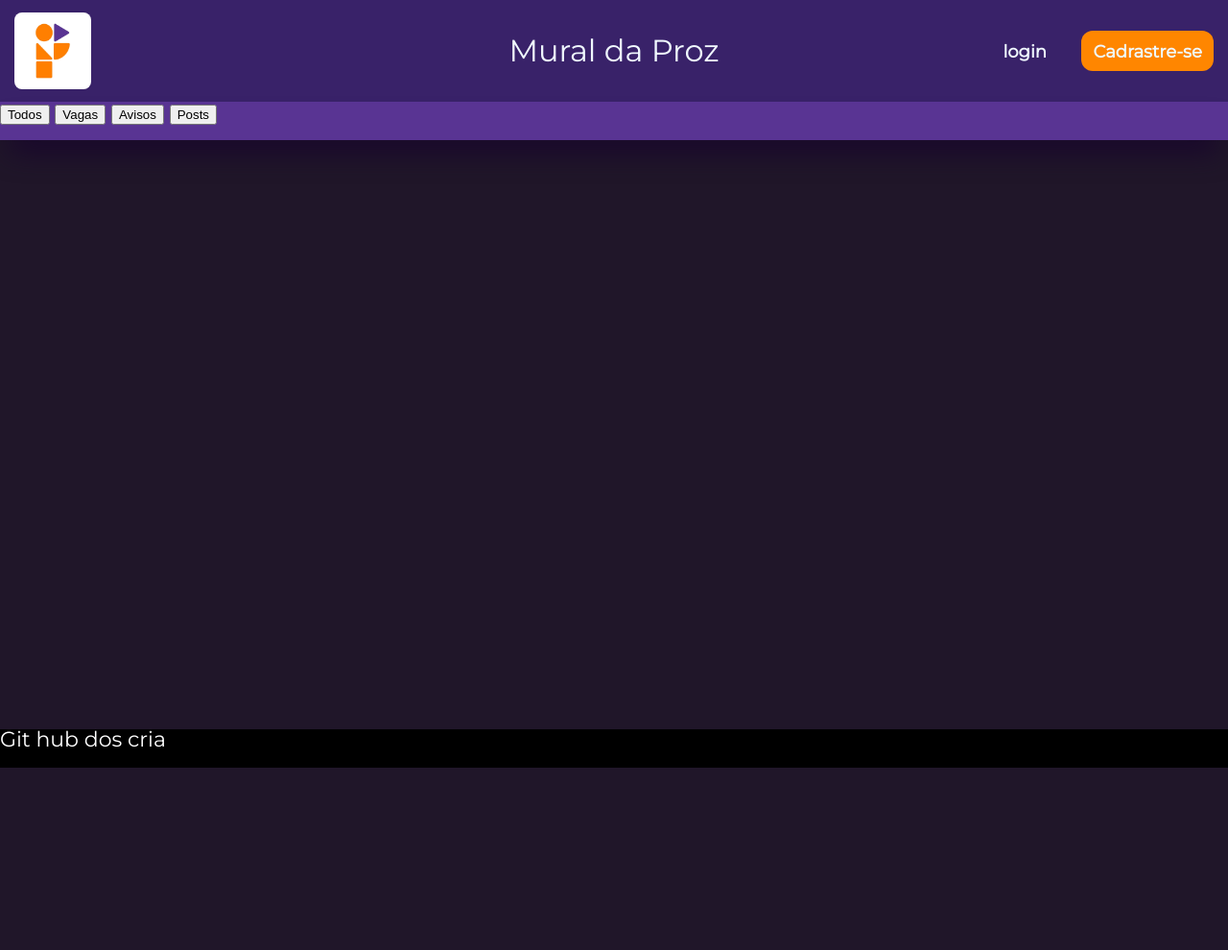
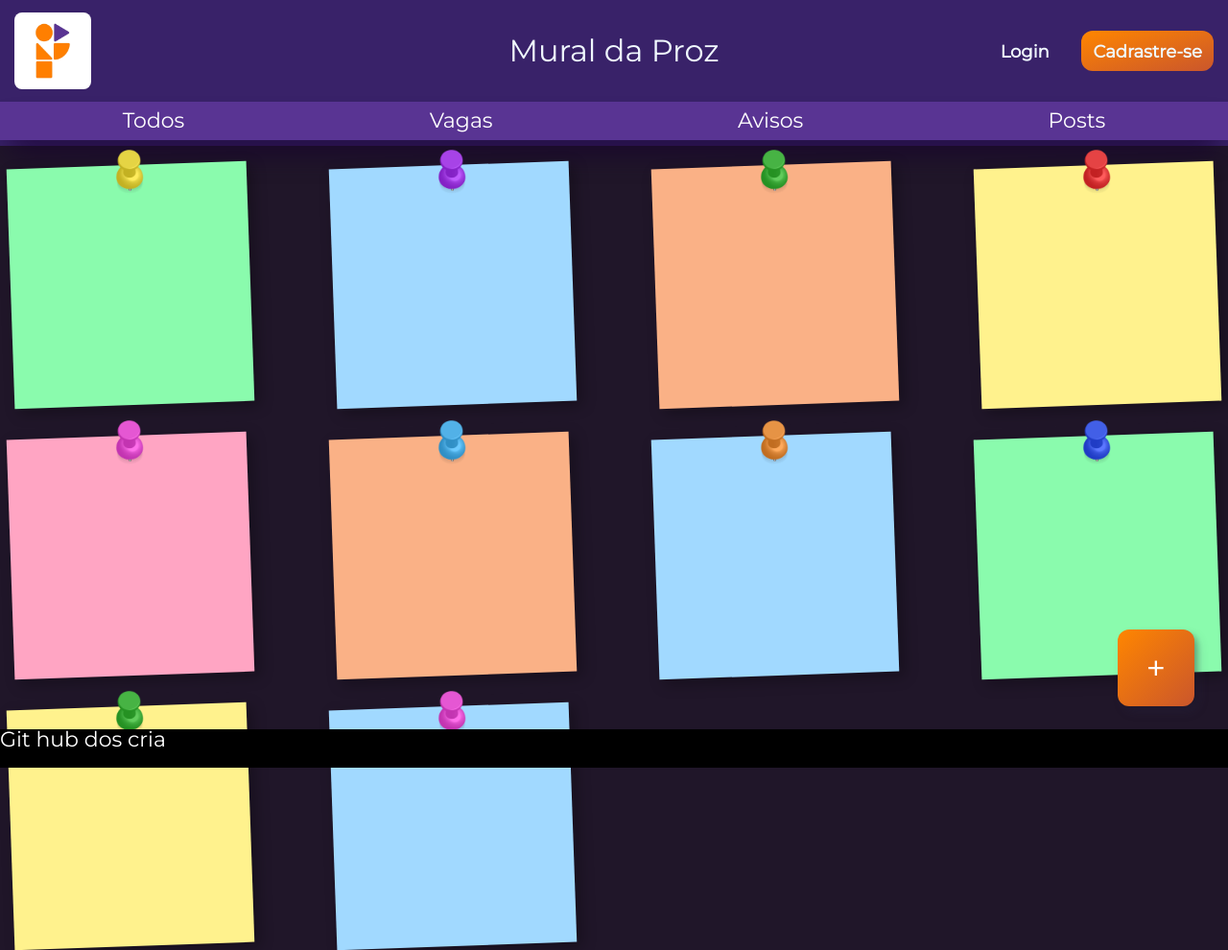
Before and after one commit to isaac-rom3ro/mural-proz, a PHP site: page /pages/mural.php in a window 1280 px wide. Shown: the whole page at 96% size. Before the commit the page ends 800 px from the top, so only its background shows below. Run offline with PHP 8.4, Linux system fonts and the light colour scheme.

```diff
--- a/assets/style/footer.css
+++ b/assets/style/footer.css
@@ -3,6 +3,7 @@
     background-color: #000;
     width: 100vw;
     height: 5vh;
+    top: 95%;
 }
 
 .credits-github{
--- a/assets/style/header.css
+++ b/assets/style/header.css
@@ -1,13 +1,13 @@
 body{
     font-family: 'Montserrat', sans-serif ;font-size: 22px;
+;
 }
 
 .header__content{
     background-color: #392269;
     display: flex;
     flex-direction: column;
-    width: 100vw;
-    height: 15vh;
+    height: 19vh;
 }
 
 
@@ -66,7 +66,7 @@ body{
 }
 
 .header__user .subscribe{
-    background-color: #ff8600;
+    background-image: linear-gradient(to right bottom, #ff8600, #ca562c);
     padding: 4%;
     border-radius: 12px;
 }
@@ -93,3 +93,7 @@ body{
     justify-content: space-around;
     height: 5vh;
 }
+
+.nav__list-sections li{
+    cursor: pointer;
+}
--- a/assets/style/main.css
+++ b/assets/style/main.css
@@ -1,18 +1,191 @@
-.main__board{
+body{
     background-color: #201629;
-    width: 100vw;
-    height: 80vh;
-    display: flex;
-    flex-direction: row;
-    flex-wrap: wrap;
-    justify-content: center;
-    align-items: center;
+    height: 100vh;
+    overflow-x: hidden;
 
 }
 
-.post{
-    background-color: rgb(216, 197, 113);
-    height: 25vh;
-    width: 25%;
-    margin: 50px 10px;
+.main__content{
+    display: flex;
+    flex-direction: column;
+    margin-top: 20px;
+    height: 80vh;
+    position: relative;
 }
+
+.main__content .board-posts{
+    width: 100%;
+    place-items: center;
+    gap: 5%;
+    height: 80vh;
+    display: grid;
+    grid-template-columns: 1fr 1fr 1fr 1fr;
+}
+
+.board-posts .post{
+    border-left: 25px solid transparent;
+    width: 250px;
+    height:  250px;
+    box-shadow: 5px 5px 15px rgba(0, 0, 0, 0.3);
+    transform: rotate(-2deg);
+    border: 0px solid ;
+    cursor: pointer;
+}
+.p1{
+    background-color: #8afbad;
+}
+.p2{
+    background-color: #a1d9ff;
+}
+.p3{
+    background-color: #fab186;
+}
+.p4{
+    background-color: #fff28d;
+}
+.p5{
+    background-color: #ffa5c3;
+}
+
+
+.board-posts .post .pin{
+    box-shadow: 0px 70px 12px -60px rgba(94, 94, 94, 0.27)
+}
+
+.post .pin img{
+    width: 12%;
+    position: absolute;
+    bottom: 88%;
+    left: 45%;
+}
+
+.main__content .main__buttom {
+    width: 80px;
+    height: 80px;
+    position: fixed;
+    top: 82vh;
+    left: 91vw;
+}
+
+
+
+.main__buttom .buttom-add-post{
+    border: none;
+    border-radius: 12px;
+    width: 100%;
+    height: 100%;
+    color: #fff;
+    background-image: linear-gradient(to right bottom, #ff8600, #ca562c);
+    box-shadow: rgba(50, 50, 93, 0.25) 5px 6px 12px -2px, rgba(0, 0, 0, 0.3) 5px 3px 7px -3px;
+    font-size: xx-large;
+    cursor: pointer;
+}
+
+.main__buttom.hidden{
+    display: none;
+}
+
+.window__content{
+    background-color: #20162936;
+    height: 95vh;
+    width: 100vw;
+    position: fixed;
+    top: 0%;
+    display: flex;
+    z-index: 999;
+    justify-content: center;
+    align-items: center;
+}
+
+.big-post{
+    width: 550px;
+    height: 550px;
+    display: flex;
+    position: fixed;
+    justify-content: center;
+}
+
+.create-post{
+    background-color: #fff28d;
+    width: 550px;
+    height: 550px;
+    position: fixed;
+    justify-content: center;
+}
+
+.post-content{
+    display: grid;
+    grid-template-areas: "input1";
+
+}
+
+.select-option{
+    width: 10vw;
+    border: none;
+    background-color: transparent;
+    border-bottom: solid 1px;
+}
+
+.enterprise-name{
+    grid-area: "input1";
+}
+.job{
+    grid-area: "input2";
+
+}
+.vacancy-description{
+    grid-area: "input3";
+
+}
+.vacancy-address{
+    grid-area: "input4";
+
+}
+.vacancy-link{
+    grid-area: "input5";
+
+}
+.vacancy-phone-number{
+    grid-area: "input6";
+
+}
+
+
+
+
+.create-post.hidden{
+    display: none;
+}
+
+.exit{
+    position: absolute;
+    left: 93%;
+    top: 1%;
+    width: 2vw;
+    height: 2vw;
+    border: 1px;
+    font-weight: 900;
+    display: flex;
+    align-items: center;
+    justify-content: center;
+    cursor: pointer;
+}
+
+.window__content.hidden{
+    display: none;
+}
+
+@keyframes openPost{
+    from{
+        opacity: 0;
+        transform: translate3d(20px, 0, 5px);
+    }
+    to{
+        opacity: 1;
+        transform: translate3d(0,0,0);
+    }
+}
+
+.animation{
+    animation: openPost 0.3s;
+}
--- a/pages/mural.php
+++ b/pages/mural.php
@@ -1,18 +1,20 @@
-<!--Pasta asset contem tudo relacionado com estilo, interacao, imagens-->
 <!DOCTYPE html>
 <html lang="pt-br">
 <head>
     <meta charset="UTF-8">
     <meta name="viewport" content="width=device-width, initial-scale=1.0">
     <title>Mural Proz</title>
-    <link rel="stylesheet" href="../assets/style/reset.css">                                   <!--limpa estilo css padrão dos navegadores -->
+    <link rel="stylesheet" href="../assets/style/reset.css">
     <link href='https://fonts.googleapis.com/css?family=Montserrat' rel='stylesheet'>
     <link rel="stylesheet" href="../assets/style/header.css">
     <link rel="stylesheet" href="../assets/style/main.css">
     <link rel="stylesheet" href="../assets/style/footer.css">
+
+    <script src="../assets/src/script.js" defer></script>
+    <script src="../assets/src/add-data.js" defer></script>
 </head>
+
 <body>
-
     <header class="header__content">
         <div class="header__top">
             <div class="header__logo">
@@ -27,52 +29,131 @@
 
             <div class="header__user">
                 <div class="a-button login">
-                   <a class="" href="../index.php"> login </a>
+                    <a class="" href=""> Login </a>
                 </div>
 
-                 <div class="a-button subscribe">
-                    <a href="./register-page.php"> Cadrastre-se</a>
+                <div class="a-button subscribe">
+                    <a href=""> Cadrastre-se</a>
                 </div>
             </div>
         </div>
 
         <nav class="header__nav">
             <div class="nav__content">
-                <form action="../assets/methods/pull-data.php" method="POST">
-                    <button type="submit" name="filter" value="all">Todos</button>
-                    <button type="submit" name="filter" value="vacancies">Vagas</button>
-                    <button type="submit" name="filter" value="warnings">Avisos</button>
-                    <button type="submit" name="filter" value="posts">Posts</button>
-                </form>
+                <ul class="nav__list-sections">
+                    <li>Todos</li>
+                    <li>Vagas</li>
+                    <li>Avisos</li>
+                    <li>Posts</li>
+                </ul>
             </div>
         </nav>
     </header>
 
-    <main class="main__board">
-            <!-- ALERTA DE GAMBIARRA-->
-             <!--depois faço direito com o display grid-->
-        <?php
-            //add posts dinamically
-            // include_once '../assets/database/db-connection.php';
+    <main class="main__content">
+        <div class="board-posts">
+            <div class="post p1">
+                <div class="pin">
+                    <img src="../assets/images/pin_yellow.png" alt="">
+                </div>
+            </div>
 
-            // $stmt = $db->prepare("SELECT * FROM vacancies");
-            // $stmt->execute();
+            <div class="post p2">
+                <div class="pin">
+                    <img src="../assets/images/pin_purple.png" alt="">
+                </div>
+            </div>
 
-            // while($row = $stmt->fetch(PDO::FETCH_ASSOC)) {
-            //     echo $row["enterprise_name"];
-            //     echo $row["job"];
-            // }
-        ?>
+            <div class="post p3">
+                <div class="pin">
+                    <img src="../assets/images/pin_green.png" alt="">
+                </div>
+            </div>
+
+            <div class="post p4">
+                <div class="pin">
+                    <img src="../assets/images/pin_red.png" alt="">
+                </div>
+            </div>
+
+            <div class="post p5">
+                <div class="pin">
+                    <img src="../assets/images/pin_pink.png" alt="">
+                </div>
+            </div>
+
+            <div class="post p3">
+                <div class="pin">
+                    <img src="../assets/images/pin_blue.png" alt="">
+                </div>
+            </div>
+
+            <div class="post p2">
+                <div class="pin">
+                    <img src="../assets/images/pin_orange.png" alt="">
+                </div>
+            </div>
+
+            <div class="post p1">
+                <div class="pin">
+                    <img src="../assets/images/pin_darkblue.png" alt="">
+                </div>
+            </div>
+
+            <div class="post p4">
+                <div class="pin">
+                    <img src="../assets/images/pin_green.png" alt="">
+                </div>
+            </div>
+
+            <div class="post p2">
+                <div class="pin">
+                    <img src="../assets/images/pin_pink.png" alt="">
+                </div>
+            </div>
+
+            <div onclick="openWindow()" class="main__buttom" id="mainButton">
+                <button class="buttom-add-post">+</button>
+            </div>
+        </div>
     </main>
+
+    <div class="window__content hidden" id="windowContent">
+        <div class="create-post" id="createPost">
+            <div class="exit" id="exit">
+                X
+            </div>
+
+            <div>
+                <select name="select-option" id="select-option" class="select-option">
+                    <option value="vancacies">Vagas</option>
+                    <option value="mural_warnings">Avisos</option>
+                    <option value="posts">Posts</option>
+                </select>
+             </div>
+
+            <div id="inside-post-content" class="post-content">
+                <input type="text" class="enterprise-name" id="enterprise-name" placeholder="Nome da Empresa">
+
+                <input type="text" class="job" id="job" placeholder="Cargo">
+
+                <input type="text" class="vacancy-description" id="vacancy-description" placeholder="Descricao">
+
+                <input type="text" class="vacancy-address" id="vacancy-address" placeholder="Endereço">
+
+                <input type="text" class="vacancy-link" id="vacancy-link" placeholder="Link">
+
+                <input type="text" class="vacancy-phone-number" id="vacancy-phone-number" placeholder="Telefone">
+            </div>
+        </div>
+    </div>
 
     <footer class="footer__content">
         <div class="footer__credits">
             <div class="credits-github">
                 <h1>Git hub dos cria</h1>
             </div>
-
         </div>
-
     </footer>
 </body>
 </html>
```
Also changed, not shown: assets/src/add-data.js (added, +79 -0 lines), assets/src/script.js (added, +57 -0 lines), assets/images/pin_aqua.png (added), assets/images/pin_blue.png (added), assets/images/pin_darkblue.png (added), assets/images/pin_green.png (added), assets/images/pin_orange.png (added), assets/images/pin_pink.png (added), assets/images/pin_purple.png (added), assets/images/pin_red.png (added), assets/images/pin_white.png (added), assets/images/pin_yellow.png (added).
